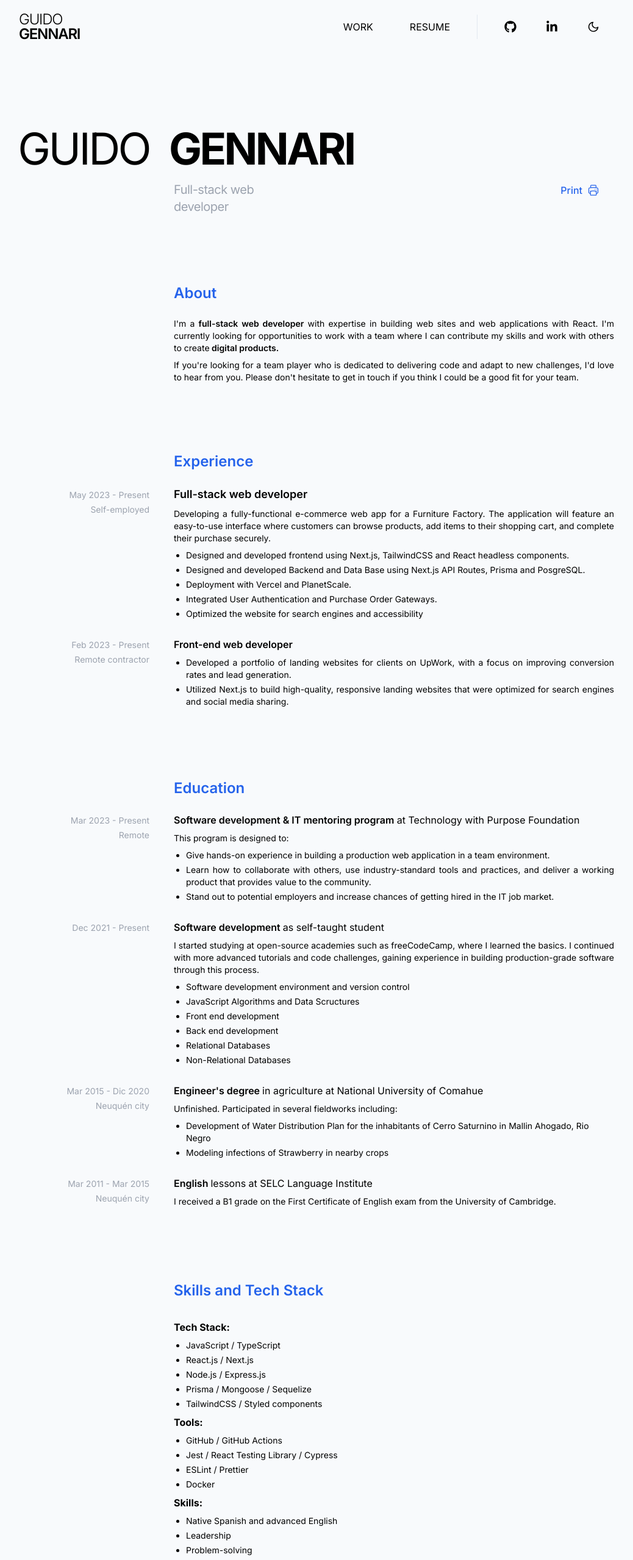
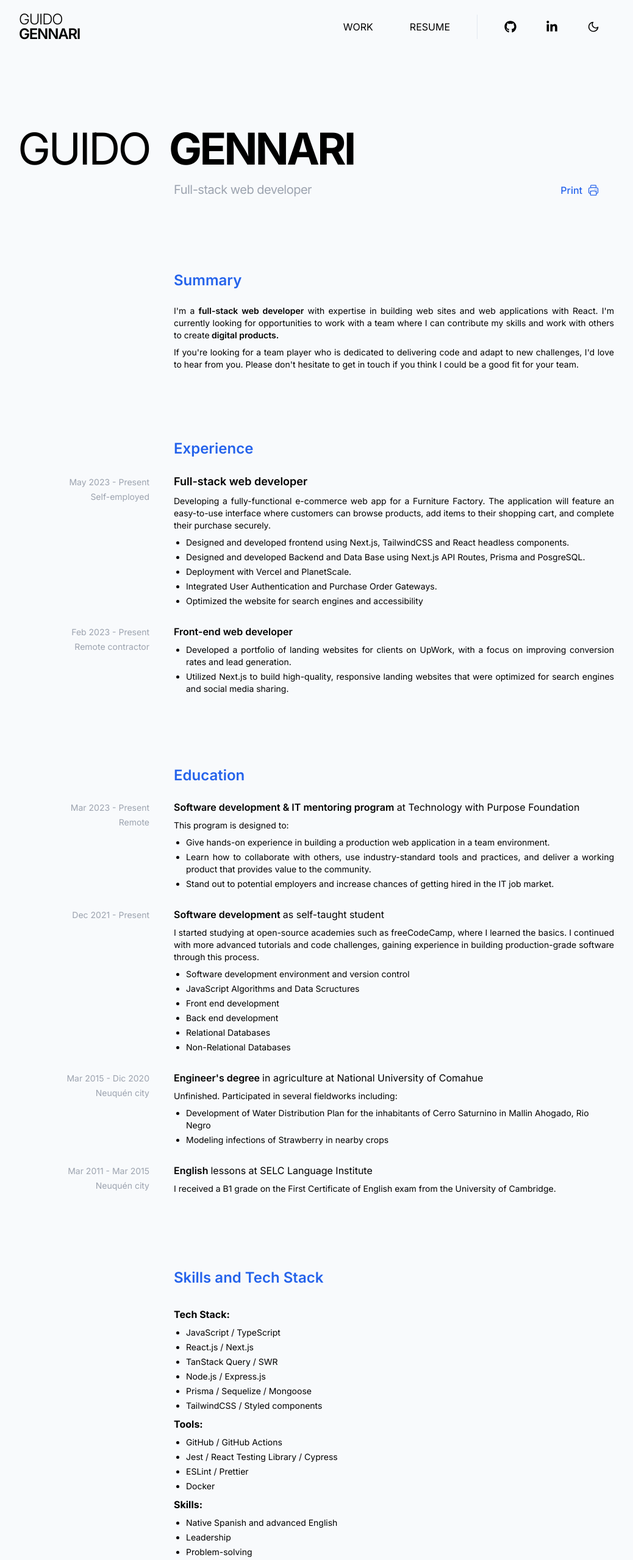
Before and after one commit to xdguido/guidogennari-web, a Next.js app: page /resume in a window 1280 px wide. Shown: the top 2559 px of the page at 61% size, without its empty margins (121-1159 px from the left). Built offline with nearby package versions, Linux system fonts and the light colour scheme; what prettier-plugin-tailwindcss would draw is missing.

Commit message:
feat: update content

```diff
--- a/pages/resume.tsx
+++ b/pages/resume.tsx
@@ -11,16 +11,16 @@ export default function Resume() {
                 className="relative flex min-h-screen flex-col gap-20 pt-[12rem] print:gap-9 print:pt-8 print:text-black md:pt-[8rem] lg:gap-28 lg:pt-[13rem]"
             >
                 <div className="flex flex-col gap-3">
-                    <div className="items-baseline gap-x-10 lg:grid lg:grid-cols-4">
+                    <h1 className="items-baseline gap-x-10 lg:grid lg:grid-cols-4">
                         <span className="-ml-1 text-right  text-5xl tracking-tighter print:text-7xl sm:text-7xl">
                             GUIDO
                         </span>
                         <span className="text-5xl font-bold tracking-tighter print:text-7xl sm:text-7xl lg:-ml-2">
                             GENNARI
                         </span>
-                    </div>
+                    </h1>
                     <div className="items-baseline gap-x-10 lg:grid lg:grid-cols-4">
-                        <h2 className="col-start-2 text-xl tracking-tight text-gray-400">
+                        <h2 className="col-span-2 col-start-2 text-xl tracking-tight text-gray-400">
                             Full-stack web developer
                         </h2>
                         <div className="col-start-4 ml-auto">
@@ -37,7 +37,7 @@ export default function Resume() {
                 <section id="about" className="flex flex-col gap-6 print:gap-4">
                     <div className="grid items-baseline gap-x-10 print:grid-cols-4 lg:grid-cols-4">
                         <h3 className="text-2xl font-semibold text-blue-600 print:col-start-2 lg:col-start-2">
-                            About
+                            Summary
                         </h3>
                     </div>
                     <div className="grid items-baseline gap-x-10 print:grid-cols-4 lg:grid-cols-4">
@@ -243,8 +243,9 @@ export default function Resume() {
                             <ul className="ml-5 list-disc sm:text-sm ">
                                 <li className="mb-1">JavaScript / TypeScript</li>
                                 <li className="mb-1">React.js / Next.js</li>
+                                <li className="mb-1">TanStack Query / SWR</li>
                                 <li className="mb-1">Node.js / Express.js</li>
-                                <li className="mb-1">Prisma / Mongoose / Sequelize</li>
+                                <li className="mb-1">Prisma / Sequelize / Mongoose</li>
                                 <li className="mb-1">TailwindCSS / Styled components</li>
                             </ul>
                             <h2 className="my-2 font-bold">Tools:</h2>
```
